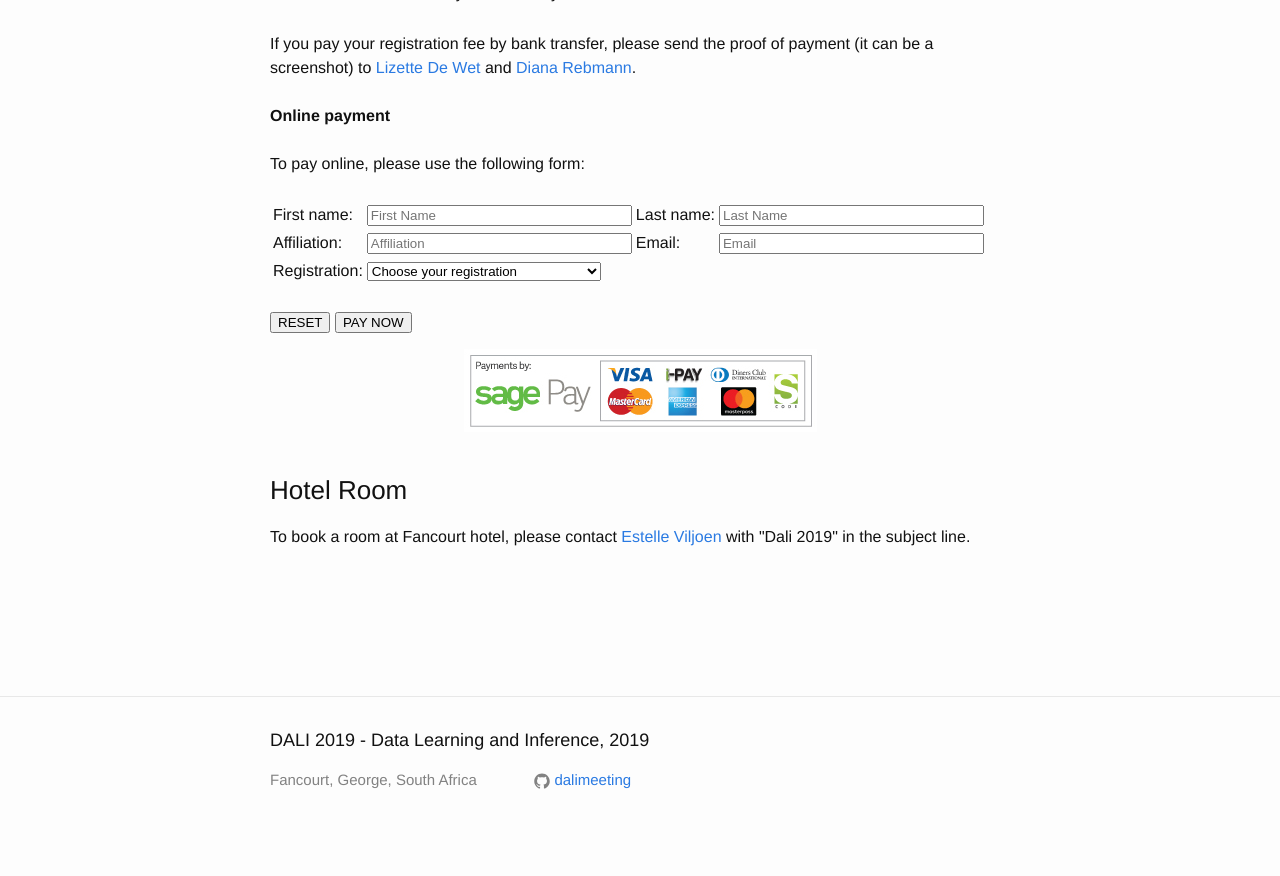
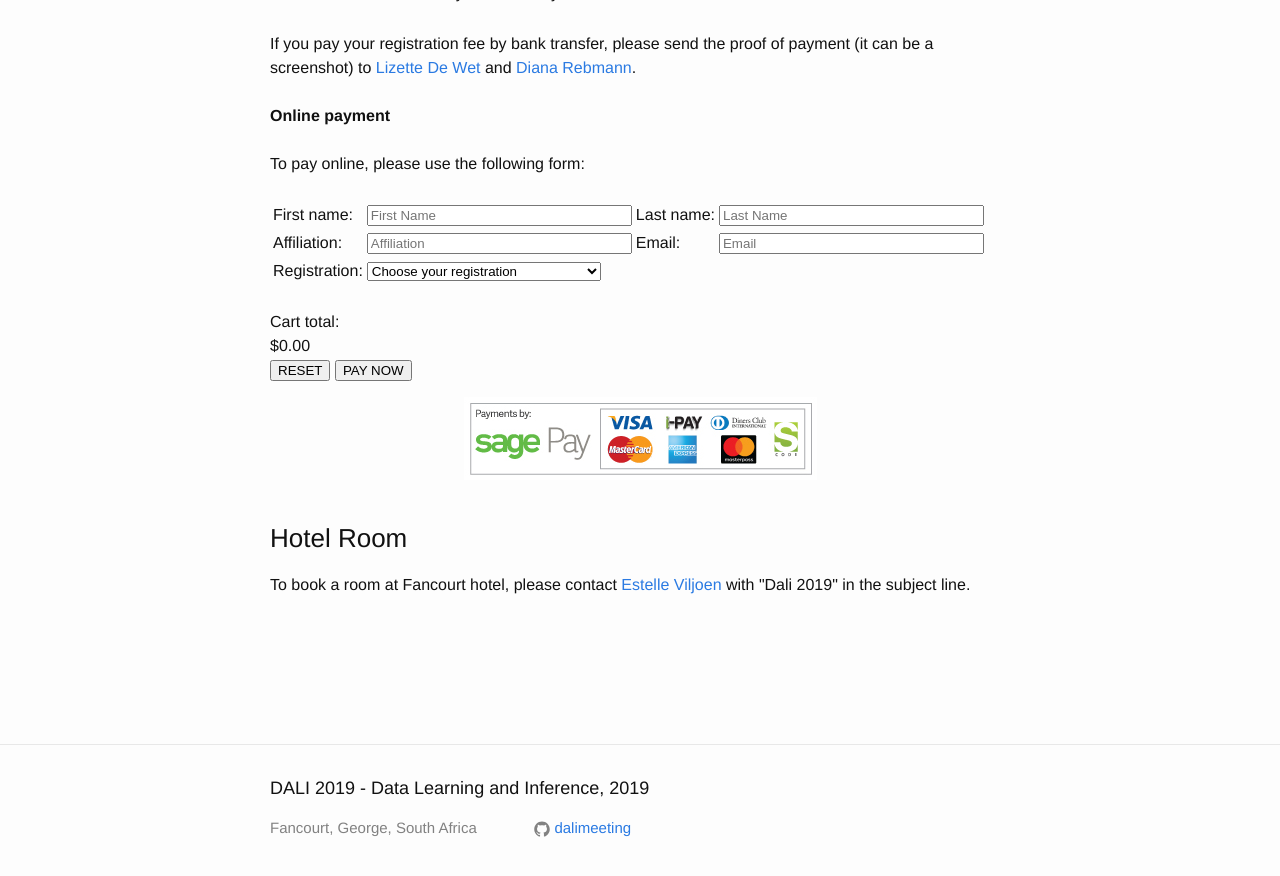
Before and after one commit to dalimeeting/dalimeeting.github.io, a Jekyll site: the page built from registration.html, in a window 1280 px wide and 900 px high, scrolled down 1023 px. Shown: the top 876 px of the window. Built offline with Jekyll 4.4.1, drawn with Linux system fonts in a browser that asks for light colours; before the commit the page ends 1875 px from its top, so only the background shows below that.

Commit message:
Update registration.html

```diff
--- a/_layouts/registration.html
+++ b/_layouts/registration.html
@@ -48,6 +48,7 @@ layout: page
      </table>
   </form>
  <br>
+     Cart total: <div class="simpleCart_total"></div>
      <button type="reset" form="form" class="simpleCart_empty" value="Reset">RESET</button>
      <input type="submit" form="form" name="submit" value="PAY NOW">
   </p>
```
